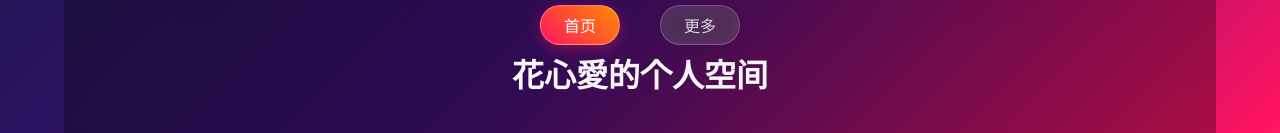
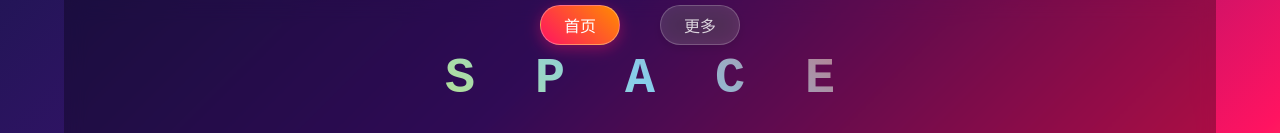
Before and after one commit to Hanasaki007/blog, a Vue app: page /#/home in a window 1280 px wide. Shown: the top 133 px of the page. Built offline with nearby package versions, Linux system fonts and the light colour scheme.

Commit message:
改title

```diff
--- a/src/components/layout.vue
+++ b/src/components/layout.vue
@@ -11,7 +11,7 @@
     </div>
     <!-- title部分 -->
     <div class="title">
-      <h1>花心愛的个人空间</h1>
+      <pre>S  P  A  C  E</pre>
     </div>
     <!-- RouterView部分 -->
      <div class="view">
@@ -27,7 +27,8 @@ import { onMounted } from 'vue';
 
 // 检测是否为移动设备
 const isMobile = () => {
-  const userAgent = navigator.userAgent || navigator.vendor || (window as any).opera;
+  const userAgent = navigator.userAgent || navigator.vendor || (window as { opera?: string }).opera || '';
+  if (!userAgent) return false;
   return /android|webos|iphone|ipad|ipod|blackberry|iemobile|opera mini/i.test(userAgent.toLowerCase());
 };
 
@@ -75,11 +76,15 @@ body{
   height: 50px;
   flex-shrink: 0; /* 防止在flex布局中收缩 */
 }
-h1{
+pre{
   text-align: center;
-  /* background-color: blue; */
   margin: 0;
-  color: whitesmoke;
+  font-size: 50px;
+  background: linear-gradient(45deg, yellow, skyblue,red);
+  -webkit-background-clip: text;
+  -webkit-text-fill-color: transparent;
+  background-clip: text;
+  font-weight: bolder;
 }
 .view{
   flex: 1; /* 修改为flex: 1以自动填充剩余空间 */
```
Also changed, not shown: 4 other files (tests, documents, lock files or other folders).
